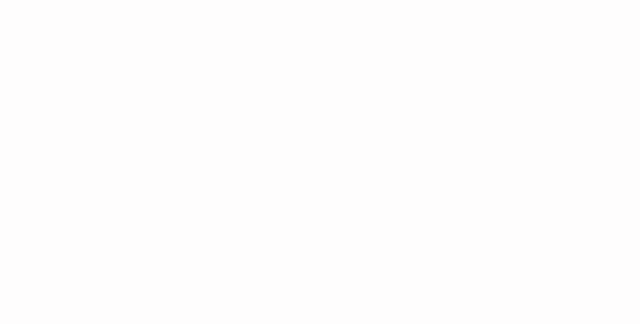
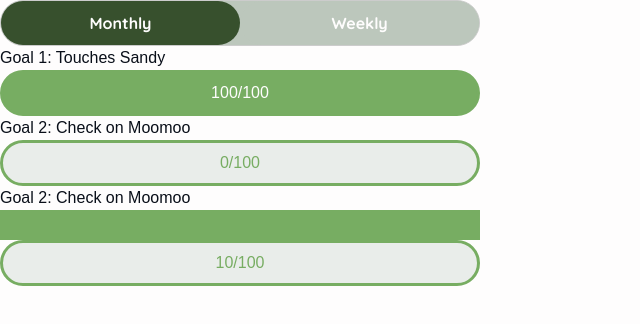
Before and after one commit to AlyssaHug/Design02_App, a Next.js app: page / in a window 1280 px wide. Shown: the top 324 px of the page, without its empty margins (0-640 px from the left). Built offline with nearby package versions, Linux system fonts and the light colour scheme.

Commit message:
add progress bar files + made base styles

```diff
--- a/app/page.js
+++ b/app/page.js
@@ -1,9 +1,27 @@
-import Moomoo from "@/app/ui/Moomoo/Moomoo";
+import ToggleButton from "@/app/ui/Buttons/ToggleButton";
+import ProgressBar from "./ui/ProgressBar/ProgressBar";
 
-function cowPage() {
+function page() {
     return (
         <div>
+            <ToggleButton />
+            <ProgressBar
+                name='Goal 1: Touches Sandy'
+                value='100/100'
+                type='complete'
+            />
+            <ProgressBar
+                name='Goal 2: Check on Moomoo'
+                value='0/100'
+                type='empty'
+            />
+            <ProgressBar
+                name='Goal 2: Check on Moomoo'
+                value='10/100'
+                type='empty'
+                color='ten'
+            />
         </div>
     );
 }
-export default cowPage;
+export default page;
--- /dev/null
+++ b/app/ui/ProgressBar/ProgressBar.js
@@ -0,0 +1,41 @@
+import classNames from "classnames";
+import { Libre_Franklin } from "next/font/google";
+import styles from "@/app/ui/ProgressBar/ProgressBar.module.css";
+
+const libreFranklin = Libre_Franklin({
+    variable: "--font-libre-franklin",
+});
+
+export default function ProgressBar({ type, style, color, value, name }) {
+    const progressClasses = classNames(
+        styles.progress,
+        libreFranklin.variable,
+        {
+            [styles.complete]: type === "complete",
+            [styles.empty]: type === "empty",
+        }
+    );
+    const progressName = classNames(styles.name, libreFranklin.variable, {
+        [styles.name]: style === "name",
+    });
+    const progressFill = classNames(styles.fill, {
+        [styles.ten]: color === "ten",
+        [styles.twenty]: color === "twenty",
+        [styles.thirty]: color === "thirty",
+        [styles.forty]: color === "forty",
+        [styles.fifty]: color === "fifty",
+        [styles.sixty]: color === "sixty",
+        [styles.seventy]: color === "seventy",
+        [styles.eighty]: color === "eighty",
+        [styles.ninety]: color === "ninety",
+    });
+    return (
+        <div>
+            <h3 className={progressName}>{name}</h3>
+            <div className={progressFill}></div>
+            <div className={progressClasses}>
+                <span>{value}</span>
+            </div>
+        </div>
+    );
+}
--- /dev/null
+++ b/app/ui/ProgressBar/ProgressBar.module.css
@@ -0,0 +1,23 @@
+.complete {
+    color: #fefdfd;
+    background-color: #77ad62;
+    padding: 8px;
+    border: 3px solid #77ad62;
+    border-radius: 28px;
+    display: flex;
+    justify-content: center;
+}
+.empty {
+    color: #77ad62;
+    background-color: #e9edea;
+    padding: 8px;
+    border: 3px solid #77ad62;
+    border-radius: 28px;
+    display: flex;
+    justify-content: center;
+}
+.ten {
+    background-color: #77ad62;
+    height: 30px;
+    z-index: 1;
+}
```
